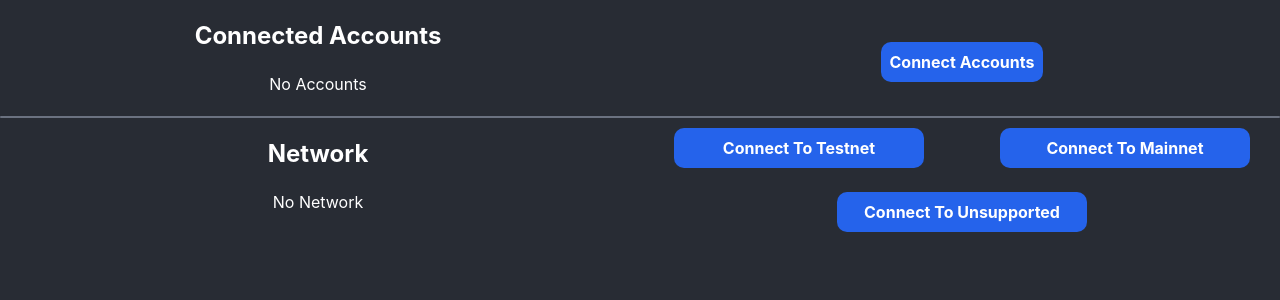
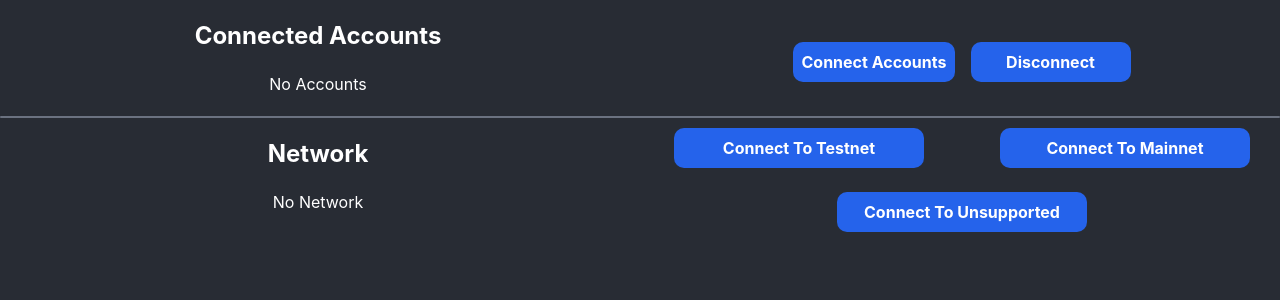
Before and after one commit to ConsiderItDone/dao-wallet-demo, a React (Create React App) app: page / in a window 1280 px wide. Shown: the top 300 px of the page. Built offline with nearby package versions, Linux system fonts and the light colour scheme.

Commit message:
added disconnect button

```diff
--- a/src/App.tsx
+++ b/src/App.tsx
@@ -3,7 +3,7 @@ import { useNearWallet } from './hooks/useNearWallet';
 import { ClipLoader } from 'react-spinners';
 
 function App() {
-  const { connectedAccounts, network, connect } = useNearWallet();
+  const { connectedAccounts, network, connect, disconnect } = useNearWallet();
 
   const [isConnecting, setIsConnecting] = useState<boolean>(false);
   const [isChangingNetwork, setIsChangingNetwork] = useState<boolean>(false);
@@ -17,6 +17,10 @@ function App() {
     } finally {
       setIsConnecting(false);
     }
+  };
+
+  const handleDisconnect = async () => {
+    await disconnect();
   };
 
   const handleConnectToTestnet = async () => {
@@ -76,7 +80,7 @@ function App() {
               : 'No Accounts'}
           </div>
         </div>
-        <div className="flex flex-col gap-2 m-auto">
+        <div className="flex flex-wrap m-auto gap-4">
           <button
             onClick={handleConnectAccounts}
             className="mt-2 w-fit p-2 bg-blue-600 font-bold mx-auto rounded-[10px] hover:opacity-80 disabled:opacity-50 min-w-[160px]"
@@ -87,6 +91,13 @@ function App() {
             ) : (
               'Connect Accounts'
             )}
+          </button>
+          <button
+            onClick={handleDisconnect}
+            className="mt-2 w-fit p-2 bg-blue-600 font-bold mx-auto rounded-[10px] hover:opacity-80 disabled:opacity-50 min-w-[160px]"
+            disabled={isConnecting}
+          >
+            Disconnect
           </button>
         </div>
       </div>
--- a/src/hooks/useNearWallet.ts
+++ b/src/hooks/useNearWallet.ts
@@ -59,10 +59,15 @@ export const useNearWallet = () => {
     return window.near.omniWallet.connect(params);
   }, []);
 
+  const disconnect = useCallback(() => {
+    return window.near.omniWallet.disconnect();
+  }, []);
+
   return {
     initialized: hasInjectedWalletInitialized,
     connectedAccounts,
     network,
     connect,
+    disconnect,
   };
 };
--- a/src/index.tsx
+++ b/src/index.tsx
@@ -6,4 +6,8 @@ import App from './App';
 const root = ReactDOM.createRoot(
   document.getElementById('root') as HTMLElement,
 );
-root.render(<App />);
+root.render(
+  <React.StrictMode>
+    <App />
+  </React.StrictMode>,
+);
```
